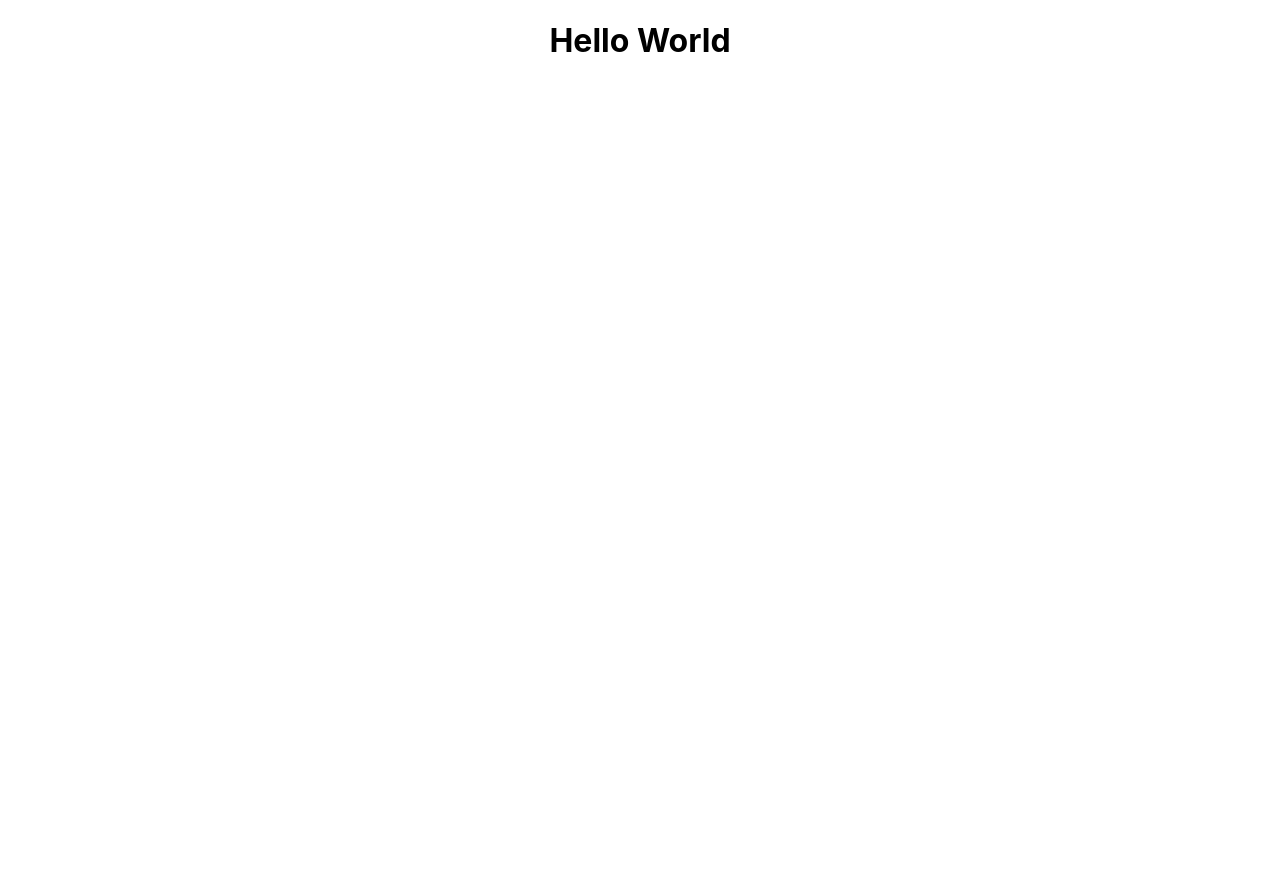
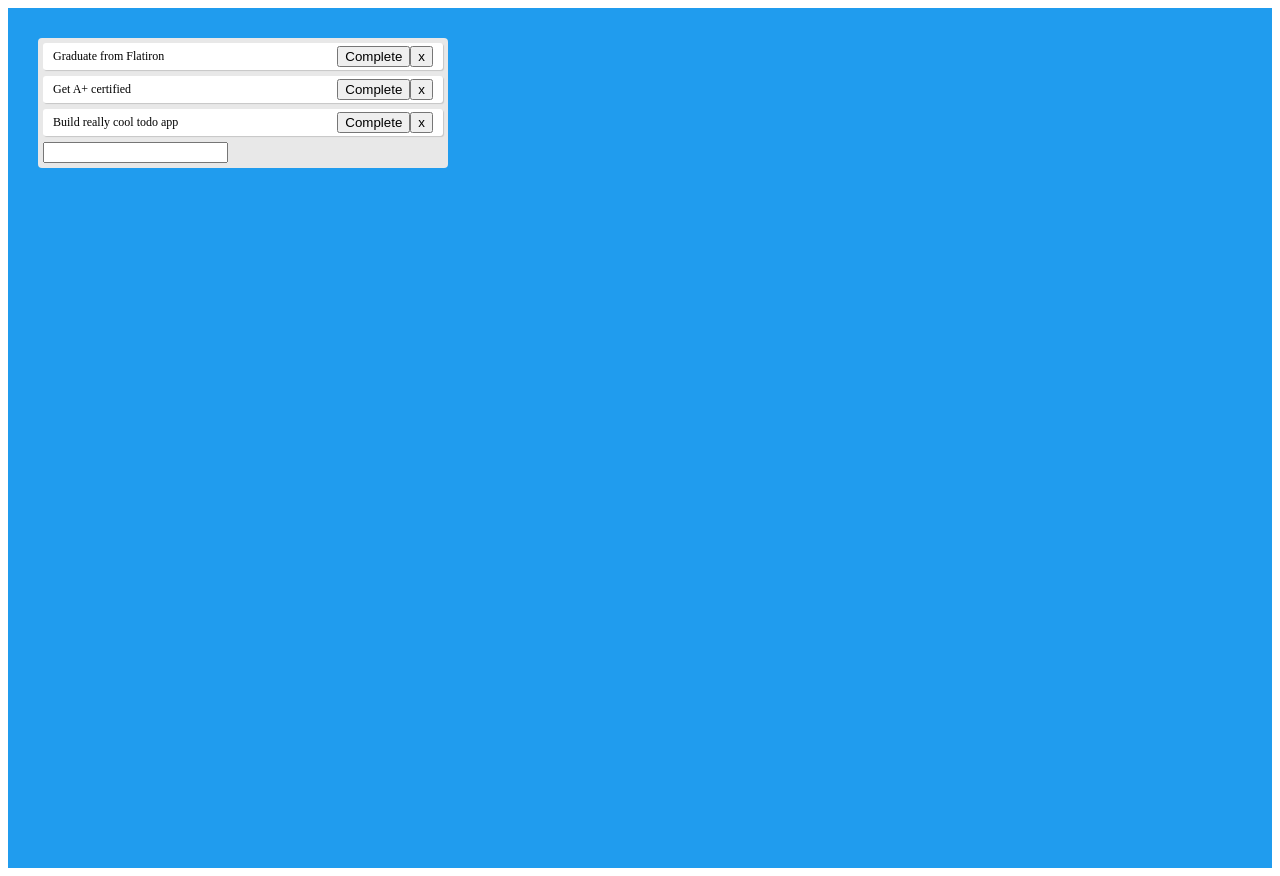
Before and after one commit to Progamer79/todo-list, a React (Create React App) app: page / in a window 1280 px wide. Before the commit the page ends 800 px from the top, so only its background shows below. Built offline with nearby package versions, Linux system fonts and the light colour scheme.

Commit message:
Completed assignment

```diff
--- a/src/App.css
+++ b/src/App.css
@@ -1,38 +1,24 @@
-.App {
-  text-align: center;
-}
+.app {
+    background: #209cee;
+    height: 100vh;
+    padding: 30px;
+  }
 
-.App-logo {
-  height: 40vmin;
-  pointer-events: none;
-}
+  .todo-list {
+    background: #e8e8e8;
+    border-radius: 4px;
+    max-width: 400px;
+    padding: 5px;
+  }
 
-@media (prefers-reduced-motion: no-preference) {
-  .App-logo {
-    animation: App-logo-spin infinite 20s linear;
+  .todo {
+    align-items: center;
+    background: #fff;
+    border-radius: 3px;
+    box-shadow: 1px 1px 1px rgba(0, 0, 0, 0.15);
+    display: flex;
+    font-size: 12px;
+    justify-content: space-between;
+    margin-bottom: 6px;
+    padding: 3px 10px;
   }
-}
-
-.App-header {
-  background-color: #282c34;
-  min-height: 100vh;
-  display: flex;
-  flex-direction: column;
-  align-items: center;
-  justify-content: center;
-  font-size: calc(10px + 2vmin);
-  color: white;
-}
-
-.App-link {
-  color: #61dafb;
-}
-
-@keyframes App-logo-spin {
-  from {
-    transform: rotate(0deg);
-  }
-  to {
-    transform: rotate(360deg);
-  }
-}
--- a/src/App.js
+++ b/src/App.js
@@ -1,10 +1,90 @@
+import React from "react";
+import "./App.css";
 
-import './App.css';
+function Todo({ todo, index, completeTodo, removeTodo }) {
+  return (
+    <div
+      className="todo"
+      style={{ textDecoration: todo.isCompleted ? "line-through" : "" }}
+    >
+      {todo.text}
+      <div>
+        <button onClick={() => completeTodo(index)}>Complete</button>
+        <button onClick={() => removeTodo(index)}>x</button>
+      </div>
+    </div>
+  );
+}
+
+function TodoForm({ addTodo }) {
+  const [value, setValue] = React.useState("");
+
+  const handleSubmit = e => {
+    e.preventDefault();
+    if (!value) return;
+    addTodo(value);
+    setValue("");
+  };
+
+  return (
+    <form onSubmit={handleSubmit}>
+      <input
+        type="text"
+        className="input"
+        value={value}
+        onChange={e => setValue(e.target.value)}
+      />
+    </form>
+  );
+}
 
 function App() {
+  const [todos, setTodos] = React.useState([
+    {
+      text: "Graduate from Flatiron",
+      isCompleted: false
+    },
+    {
+      text: "Get A+ certified",
+      isCompleted: false
+    },
+    {
+      text: "Build really cool todo app",
+      isCompleted: false
+    }
+  ]);
+
+  const addTodo = text => {
+    const newTodos = [...todos, { text }];
+    setTodos(newTodos);
+  };
+
+  const completeTodo = index => {
+    const newTodos = [...todos];
+    newTodos[index].isCompleted = true;
+    setTodos(newTodos);
+  };
+
+  const removeTodo = index => {
+    const newTodos = [...todos];
+    newTodos.splice(index, 1);
+    setTodos(newTodos);
+  };
+
   return (
-    <div className="App">
-      <h1>Hello World</h1>
+    <div className="app">
+      <div className="todo-list">
+        {todos.map((todo, index) => (
+          <Todo
+            key={index}
+            index={index}
+            todo={todo}
+            completeTodo={completeTodo}
+            removeTodo={removeTodo}
+          />
+        ))}
+        <TodoForm addTodo={addTodo} />
+      </div>
     </div>
   );
 }
--- a/src/index.css
+++ /dev/null
@@ -1,13 +0,0 @@
-body {
-  margin: 0;
-  font-family: -apple-system, BlinkMacSystemFont, 'Segoe UI', 'Roboto', 'Oxygen',
-    'Ubuntu', 'Cantarell', 'Fira Sans', 'Droid Sans', 'Helvetica Neue',
-    sans-serif;
-  -webkit-font-smoothing: antialiased;
-  -moz-osx-font-smoothing: grayscale;
-}
-
-code {
-  font-family: source-code-pro, Menlo, Monaco, Consolas, 'Courier New',
-    monospace;
-}
--- a/src/index.js
+++ b/src/index.js
@@ -1,8 +1,7 @@
 import React from 'react';
 import ReactDOM from 'react-dom';
-import './index.css';
 import App from './App';
-import reportWebVitals from './reportWebVitals';
+
 
 ReactDOM.render(
   <React.StrictMode>
@@ -10,8 +9,3 @@ ReactDOM.render(
   </React.StrictMode>,
   document.getElementById('root')
 );
-
-// If you want to start measuring performance in your app, pass a function
-// to log results (for example: reportWebVitals(console.log))
-// or send to an analytics endpoint. Learn more: https://bit.ly/CRA-vitals
-reportWebVitals();
--- a/src/reportWebVitals.js
+++ /dev/null
@@ -1,13 +0,0 @@
-const reportWebVitals = onPerfEntry => {
-  if (onPerfEntry && onPerfEntry instanceof Function) {
-    import('web-vitals').then(({ getCLS, getFID, getFCP, getLCP, getTTFB }) => {
-      getCLS(onPerfEntry);
-      getFID(onPerfEntry);
-      getFCP(onPerfEntry);
-      getLCP(onPerfEntry);
-      getTTFB(onPerfEntry);
-    });
-  }
-};
-
-export default reportWebVitals;
```
Also changed, not shown: src/setupTests.js (deleted, +0 -5 lines), src/logo.svg (deleted), 1 other file (tests, documents, lock files or other folders).
